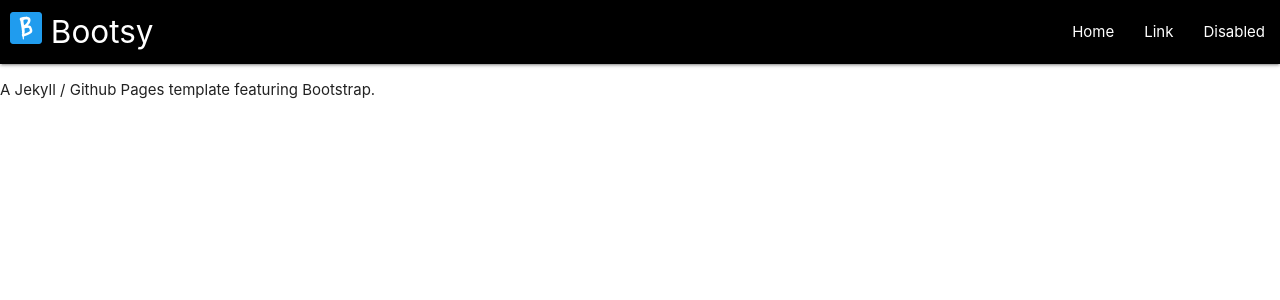
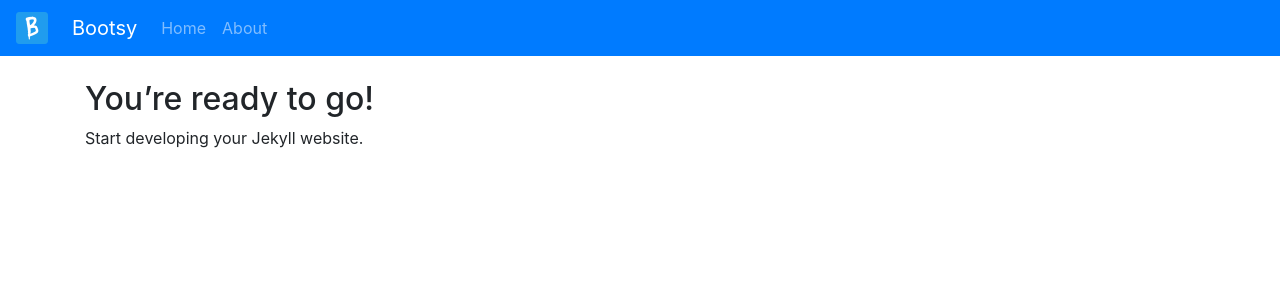
Before and after one commit to AnsoDesigns/Bootsy, a Jekyll site: the page built from index.md, in a window 1280 px wide. Shown: the top 300 px of the page. Built offline with Jekyll 4.4.1, drawn with Linux system fonts in a browser that asks for light colours.

Commit message:
Back to Bootstrap with help from medium.com.

```diff
--- a/_config.yml
+++ b/_config.yml
@@ -1,67 +1,13 @@
-# Welcome to Jekyll!
-#
-# This config file is meant for settings that affect your whole blog, values
-# which you are expected to set up once and rarely edit after that. If you find
-# yourself editing this file very often, consider using Jekyll's data files
-# feature for the data you need to update frequently.
-#
-# For technical reasons, this file is *NOT* reloaded automatically when you use
-# 'bundle exec jekyll serve'. If you change this file, please restart the server process.
-#
-# If you need help with YAML syntax, here are some quick references for you:
-# https://learn-the-web.algonquindesign.ca/topics/markdown-yaml-cheat-sheet/#yaml
-# https://learnxinyminutes.com/docs/yaml/
-#
-# Site settings
-# These are used to personalize your new site. If you look in the HTML files,
-# you will see them accessed via {{ site.title }}, {{ site.email }}, and so on.
-# You can create any custom variable you would like, and they will be accessible
-# in the templates via {{ site.myvariable }}.
+title: "Bootsy" # the name of your site, e.g. ACME Corp.
+description: "A Jekyll theme featuring Bootstrap."
+url: "" # the base hostname & protocol for your site, e.g. http://example.com
+baseurl: "" # the subpath of your site, e.g. /blog
+logo: "/assets/img/logo.png"
+favicon: "/assets/img/favicon.ico"
 
-title: Bootsy
-email: bootsy@ansodesigns.com
-description: >- # this means to ignore newlines until "baseurl:"
- A Jekyll / Github Pages template featuring Bootstrap.
-baseurl: "" # the subpath of your site, e.g. /blog
-url: "" # the base hostname & protocol for your site, e.g. http://example.com
-logo: logo.png
-favicon: favicon.ico
+# google_analytics: UA-111111111-1
 
-# Social usernames
-twitter: ansofive
-github:  ansodesigns
-facebook: dennis.dunn.581
-# codepen:
-# tumblr:
-# linkedin:
-# medium:
-# slack:
-# stackoverflow:
-# soundcloud:
-# youtube:
-# instagram:
-
-# Build settings
 plugins:
-  - jekyll-feed
-  - jekyll-seo-tag
-
-# Exclude from processing.
-# The following items will not be processed, by default.
-# Any item listed under the `exclude:` key here will be automatically added to
-# the internal "default list".
-#
-# Excluded items can be processed by explicitly listing the directories or
-# their entries' file path in the `include:` list.
-#
-# exclude:
-#   - .sass-cache/
-#   - .jekyll-cache/
-#   - gemfiles/
-#   - Gemfile
-#   - Gemfile.lock
-#   - node_modules/
-#   - vendor/bundle/
-#   - vendor/cache/
-#   - vendor/gems/
-#   - vendor/ruby/
+    - jekyll-feed
+    - jekyll-seo-tag
+    - jekyll-sitemap
--- /dev/null
+++ b/_data/navbar.yml
@@ -0,0 +1,4 @@
+- name: Home
+  link: /
+- name: About
+  link: /about
--- a/_includes/nav.html
+++ /dev/null
@@ -1,3 +0,0 @@
-<li><a class="nav-link" href="#">Home</a></li>
-<li><a class="nav-link" href="#">Link</a></li>
-<li><a class="nav-link disabled" href="#" tabindex="-1" aria-disabled="true">Disabled</a></li>
--- /dev/null
+++ b/_includes/navbar.html
@@ -0,0 +1,15 @@
+<nav class="navbar navbar-expand-lg navbar-dark bg-primary">
+  <img src="{{ site.logo | relative_url }}">
+  <a class="navbar-brand" href="#">{{site.title}}</a>
+  <button class="navbar-toggler" type="button" data-toggle="collapse" data-target="#navbarNavAltMarkup"
+    aria-controls="navbarNavAltMarkup" aria-expanded="false" aria-label="Toggle navigation">
+    <span class="navbar-toggler-icon"></span>
+  </button>
+  <div class="collapse navbar-collapse" id="navbarNavAltMarkup">
+    <div class="navbar-nav">
+      {% for item in site.data.navbar %}
+      <a class="nav-item nav-link" href="{{item.link}}">{{ item.name }}</a>
+      {% endfor %}
+    </div>
+  </div>
+</nav>
--- a/_layouts/default.html
+++ b/_layouts/default.html
@@ -1,35 +1,38 @@
 <!DOCTYPE html>
-<html lang="en">
+<html lang="{{ site.lang | default: "en-US" }}">
 
 <head>
-	<title>{{ site.title }}</title>
-	<link rel="icon" href="/assets/img/{{site.favicon}}" type="image/x-icon">
-	<link rel="stylesheet" href="/assets/css/styles.css">
-
-	<!-- Required meta tags -->
-	<meta charset="utf-8">
-	<meta name="viewport" content="width=device-width, initial-scale=1, shrink-to-fit=no">
-
-	<!-- Compiled and minified CSS -->
-	<link rel="stylesheet" href="https://cdnjs.cloudflare.com/ajax/libs/materialize/1.0.0/css/materialize.min.css">
+  <meta name="viewport" content="width=device-width, initial-scale=1">
+  <meta charset="utf-8">
+  <title>{{ page.title }} - {{ site.title }}</title>
+  <link rel="icon" href="{{ site.favicon | relative_url }}">
+  <link rel="stylesheet" href="{{ "/assets/css/main.css" | relative_url }}">
+  <!-- CSS only -->
+  <link rel="stylesheet" href="https://stackpath.bootstrapcdn.com/bootstrap/4.5.2/css/bootstrap.min.css"
+    integrity="sha384-JcKb8q3iqJ61gNV9KGb8thSsNjpSL0n8PARn9HuZOnIxN0hoP+VmmDGMN5t9UJ0Z" crossorigin="anonymous">
+  {% if site.google_analytics %}
+  {% seo %}
+  {% endif %}
+  {% feed_meta %}
 </head>
 
 <body>
-	<div class="navbar-fixed ">
-		<nav>
-			<div class="nav-wrapper black">
-				<a href="#!" class="brand-logo"> <img class="nav-logo" src="/assets/img/{{ site.logo }}"> Bootsy</a>
-				<ul class="right hide-on-med-and-down">
-					{% include nav.html %}
-				</ul>
-			</div>
-		</nav>
-	</div>
+  {% include navbar.html %}
 
-	{{ content }}
+  <main role="main" class="container">
+    {{ content }}
+  </main>
 
-	<!-- Compiled and minified JavaScript -->
-	<script src="https://cdnjs.cloudflare.com/ajax/libs/materialize/1.0.0/js/materialize.min.js"></script>
+  <!-- JS, Popper.js, and jQuery -->
+  <script src="https://code.jquery.com/jquery-3.5.1.slim.min.js"
+    integrity="sha384-DfXdz2htPH0lsSSs5nCTpuj/zy4C+OGpamoFVy38MVBnE+IbbVYUew+OrCXaRkfj"
+    crossorigin="anonymous"></script>
+  <script src="https://cdn.jsdelivr.net/npm/popper.js@1.16.1/dist/umd/popper.min.js"
+    integrity="sha384-9/reFTGAW83EW2RDu2S0VKaIzap3H66lZH81PoYlFhbGU+6BZp6G7niu735Sk7lN"
+    crossorigin="anonymous"></script>
+  <script src="https://stackpath.bootstrapcdn.com/bootstrap/4.5.2/js/bootstrap.min.js"
+    integrity="sha384-B4gt1jrGC7Jh4AgTPSdUtOBvfO8shuf57BaghqFfPlYxofvL8/KUEfYiJOMMV+rV"
+    crossorigin="anonymous"></script>
 </body>
 
 </html>
--- a/_sass/main.scss
+++ b/_sass/main.scss
@@ -1,6 +1,20 @@
-img.nav-logo {
-    height: 32px;
-    width: 32px;
-    margin-left:10px;
-    vertical-align: text-top;
+$backgroundColor: #ffffff;
+$bodyColor: #000000;
+$bodyFont: -apple-system, BlinkMacSystemFont, "Segoe UI", Helvetica, Arial, sans-serif, "Apple Color Emoji",
+  "Segoe UI Emoji", "Segoe UI Symbol";
+
+body {
+  background: $backgroundColor;
+  color: $bodyColor;
+  font-family: $bodyFont;
 }
+
+main {
+  margin-top: 1.5rem;
+}
+
+.navbar > img {
+  height: 2rem;
+  width: 2rem;
+  margin-right: 1.5rem;
+}
--- a/assets/css/styles.scss
+++ b/assets/css/main.scss
@@ -1,3 +1,4 @@
 ---
 ---
+
 @import "main";
--- a/index.md
+++ b/index.md
@@ -1,4 +1,8 @@
 ---
 layout: default
+title: "Happy Jekylling!"
 ---
-{{ site.description }}
+
+## You're ready to go!
+
+Start developing your Jekyll website.
```
Also changed, not shown: 404.html (deleted, +0 -25 lines), 404.md (added, +5 -0 lines), Gemfile (+12 -27 lines), _includes/social.html (deleted, +0 -125 lines), _posts/2020-10-11-welcome-to-jekyll.markdown (deleted, +0 -29 lines), Gemfile.lock.
